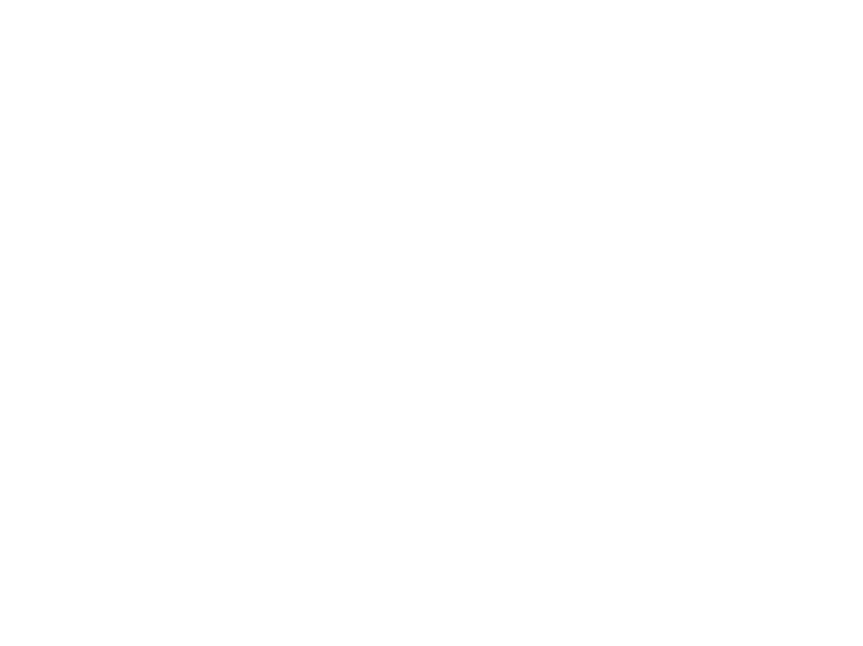
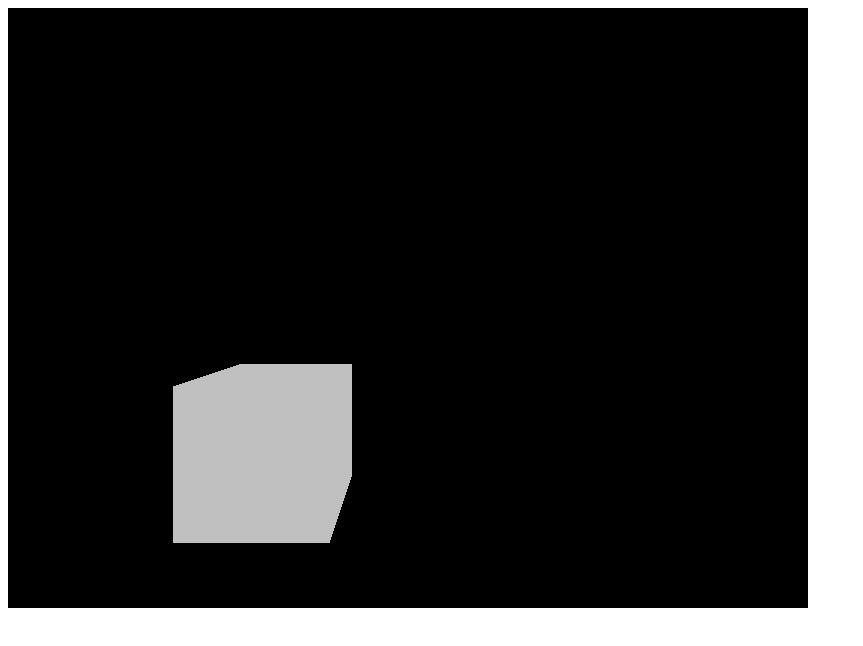
Before and after one commit to TanvirMahin24/threejs-simple-way, a plain HTML site: page index.html in a window 1280 px wide. Shown: the whole page, without its empty margins (0-863 px from the left). Drawn offline with nearby package versions, Linux system fonts and the light colour scheme.

Commit message:
cube made with 3js

```diff
--- a/app.js
+++ b/app.js
@@ -0,0 +1,37 @@
+//This is the Three.js in the simplest form
+const canvasElement = document.querySelector(".webgl");
+
+//Checking if threejs is loaded
+//console.log(THREE);
+
+//Creating a Scene we need 4 element -> Scene, Object, Camera and Renderer
+
+//[STEP 1] Create a scene variable
+const scene = new THREE.Scene();
+
+//[STEP 2] Create an Object
+const geometry = new THREE.BoxGeometry(1, 1, 1);
+const meterial = new THREE.MeshBasicMaterial({ color: "#c0c0c0" });
+const mesh = new THREE.Mesh(geometry, meterial);
+scene.add(mesh);
+
+//[STEP 3] Create a Camera
+//size of renderer
+const size = {
+  width: 800,
+  height: 600,
+};
+const camera = new THREE.PerspectiveCamera(75, size.width / size.height);
+camera.position.z = 3;
+camera.position.x = 1;
+camera.position.y = 1;
+scene.add(camera);
+
+//[STEP 4] Create a Renderer
+const renderer = new THREE.WebGLRenderer({
+  canvas: canvasElement,
+});
+renderer.setSize(size.width, size.height);
+
+//Render the 3d
+renderer.render(scene, camera);
--- a/index.html
+++ b/index.html
@@ -1,14 +1,18 @@
 <!DOCTYPE html>
 <html lang="en">
-<head>
-    <meta charset="UTF-8">
-    <meta http-equiv="X-UA-Compatible" content="IE=edge">
-    <meta name="viewport" content="width=device-width, initial-scale=1.0">
-    <title>Document</title>
-</head>
-<body>
-
-
+  <head>
+    <meta charset="UTF-8" />
+    <meta http-equiv="X-UA-Compatible" content="IE=edge" />
+    <meta name="viewport" content="width=device-width, initial-scale=1.0" />
+    <title>Three.js start</title>
+  </head>
+  <body>
+    <canvas class="webgl"></canvas>
+    <script
+      src="https://cdnjs.cloudflare.com/ajax/libs/three.js/r128/three.min.js"
+      integrity="sha512-dLxUelApnYxpLt6K2iomGngnHO83iUvZytA3YjDUCjT0HDOHKXnVYdf3hU4JjM8uEhxf9nD1/ey98U3t2vZ0qQ=="
+      crossorigin="anonymous"
+    ></script>
     <script src="./app.js"></script>
-</body>
+  </body>
 </html>
```
